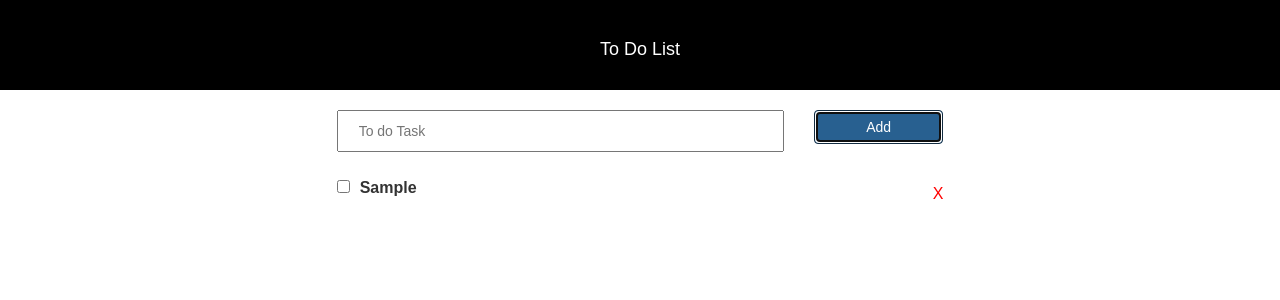
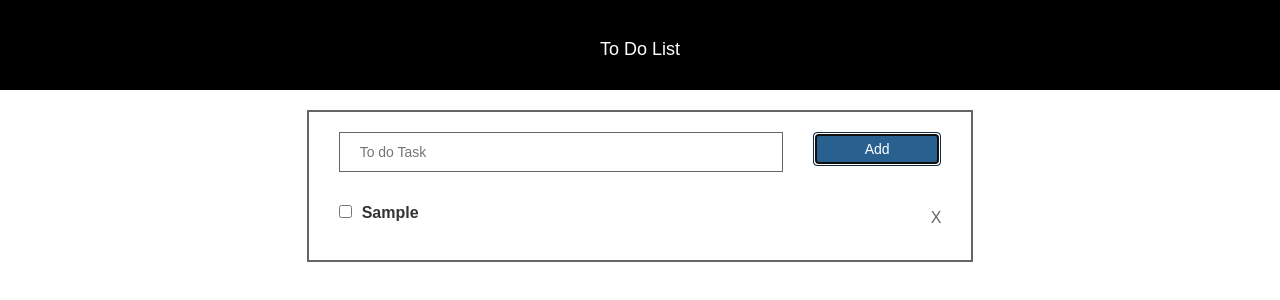
Before and after one commit to yogeshghadi/react-todolist, a React app: page / in a window 1280 px wide. Both pictures are taken after typing "Sample" into the empty fields and a click on the button "Add". Built offline with nearby package versions, Linux system fonts and the light colour scheme.

Commit message:
css updates

```diff
--- a/src/styles/index.css
+++ b/src/styles/index.css
@@ -20,18 +20,23 @@ body {
 
 .todo-wrapper {
   max-width: 1000px;
-  margin: 0 auto;
+  margin: 20px auto;
 }
 
 .todo-input input[type='text'] {
   width: 100%;
   line-height: 28px;
   padding: 5px 5px 5px 20px;
+  border: 1px solid #666;
 }
 
 .todo-input,
 .todo-list {
   margin: 20px 0;
+}
+
+.todo-input {
+  margin-bottom: 25px;
 }
 
 .btn-primary {
@@ -42,9 +47,13 @@ div[class^='col-'] {
   text-align: left;
 }
 
+.todo-wrapper > div[class^='col-'] {
+  border: 2px solid #666;
+}
+
 li.checkbox-item {
   list-style: none;
-  border-top: 1px solid #eee;
+  border-top: 1px solid #ccc;
   position: relative;
   padding: 5px 0;
   font-size: 16px;
@@ -59,6 +68,10 @@ li.checkbox-item > input[type="checkbox"] {
   margin: 0 10px 0 0;
 }
 
+li.checkbox-item > label {
+  margin-bottom: 0;
+}
+
 li.checkbox-item.checked > label {
   text-decoration: line-through;
   color: #999;
@@ -68,7 +81,7 @@ li.checkbox-item.checked > label {
   position: absolute;
   right: 0;
   top: 30%;
-  color: #ff0000;
+  color: #666;
   cursor: pointer;
   text-decoration: none;
 }
```
